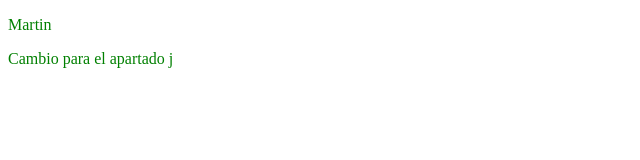
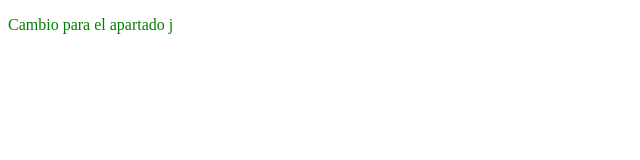
Before and after one commit to JavieRR218/examen, a plain HTML site: page index.html in a window 1280 px wide. Shown: the whole page, without its empty margins (0-640 px from the left). Drawn offline with Linux system fonts and the light colour scheme.

Commit message:
Prueba para el remoto

```diff
--- a/index.html
+++ b/index.html
@@ -8,7 +8,6 @@
     <link rel="StyleSheet" href="index.css" type="text/css">
 </head>
 <body>
-    <p>Martin<p>
-	<p>Cambio para el apartado j<p>
+    	<p>Cambio para el apartado j<p>
 </body>
 </html>
```
